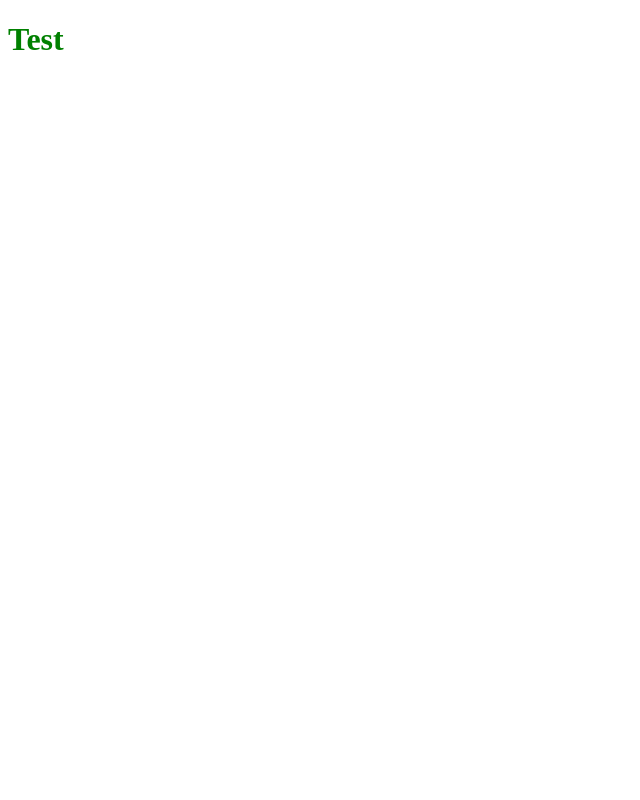
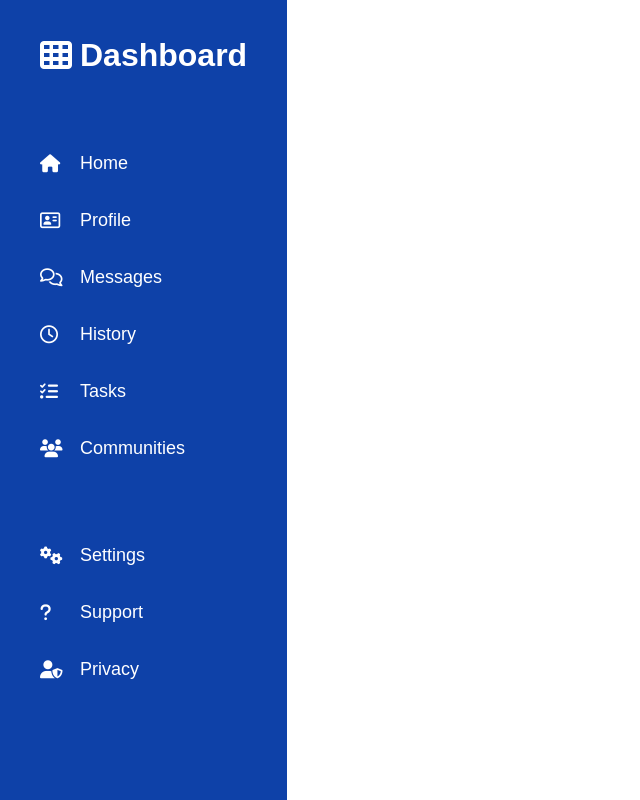
Before and after one commit to PaulooMartin/OdinProjects-admin, a plain HTML site: page index.html in a window 1280 px wide. Shown: the whole page, without its empty margins (0-640 px from the left). Drawn offline with Linux system fonts and the light colour scheme.

Commit message:
Finished sidebar

```diff
--- a/index.html
+++ b/index.html
@@ -4,9 +4,62 @@
     <meta charset="UTF-8" />
     <meta name="viewport" content="width=device-width, initial-scale=1.0" />
     <link rel="stylesheet" href="styles/style.css" />
-    <title>Document</title>
+    <script
+      src="https://kit.fontawesome.com/c203bdc24a.js"
+      crossorigin="anonymous"
+    ></script>
+    <title>Admin</title>
   </head>
   <body>
-    <h1>Test</h1>
+    <div class="page">
+      <div class="sidebar">
+        <div class="logo icon-beside-text">
+          <i class="fa-solid fa-table-cells"></i>
+          <h2>Dashboard</h2>
+        </div>
+        <div class="nav">
+          <div class="icon-beside-text">
+            <i class="fa-solid fa-house"></i>
+            <p>Home</p>
+          </div>
+          <div class="icon-beside-text">
+            <i class="fa-regular fa-address-card"></i>
+            <p>Profile</p>
+          </div>
+          <div class="icon-beside-text">
+            <i class="fa-regular fa-comments"></i>
+            <p>Messages</p>
+          </div>
+          <div class="icon-beside-text">
+            <i class="fa-regular fa-clock"></i>
+            <p>History</p>
+          </div>
+          <div class="icon-beside-text">
+            <i class="fa-solid fa-list-check"></i>
+            <p>Tasks</p>
+          </div>
+          <div class="icon-beside-text">
+            <i class="fa-solid fa-users"></i>
+            <p>Communities</p>
+          </div>
+        </div>
+        <div class="settings">
+          <div class="icon-beside-text">
+            <i class="fa-solid fa-gears"></i>
+            <p>Settings</p>
+          </div>
+          <div class="icon-beside-text">
+            <i class="fa-solid fa-question"></i>
+            <p>Support</p>
+          </div>
+          <div class="icon-beside-text">
+            <i class="fa-solid fa-user-shield"></i>
+            <p>Privacy</p>
+          </div>
+        </div>
+      </div>
+      <div class="header"></div>
+      <div class="content-area"></div>
+    </div>
   </body>
 </html>
--- a/styles/style.css
+++ b/styles/style.css
@@ -1,3 +1,48 @@
-h1 {
-  color: green;
+h2,
+p {
+  font-family: Arial, Helvetica, sans-serif;
 }
+
+body {
+  margin: 0px;
+}
+
+.page {
+  height: 100vh;
+  display: grid;
+  grid-template-columns: 1fr 4fr;
+  grid-template-rows: 1fr 4fr;
+}
+
+.sidebar {
+  grid-area: 1 / 1 / -1 / 2;
+  display: grid;
+  grid-template-rows: 75px 1fr 2fr;
+  gap: 50px;
+  background-color: rgb(14, 65, 168);
+  padding: 10px 40px;
+}
+
+.sidebar .icon-beside-text {
+  display: grid;
+  grid-template-columns: 40px 1fr;
+  align-items: center;
+  justify-items: start;
+}
+
+.sidebar .icon-beside-text * {
+  color: white;
+  font-size: 18px;
+}
+
+.sidebar .logo.icon-beside-text * {
+  font-size: 32px;
+}
+
+.header {
+  grid-area: 1 / 2 / 2 / -1;
+}
+
+.content-area {
+  grid-area: 2 / 2 / -1 / -1;
+}
```
